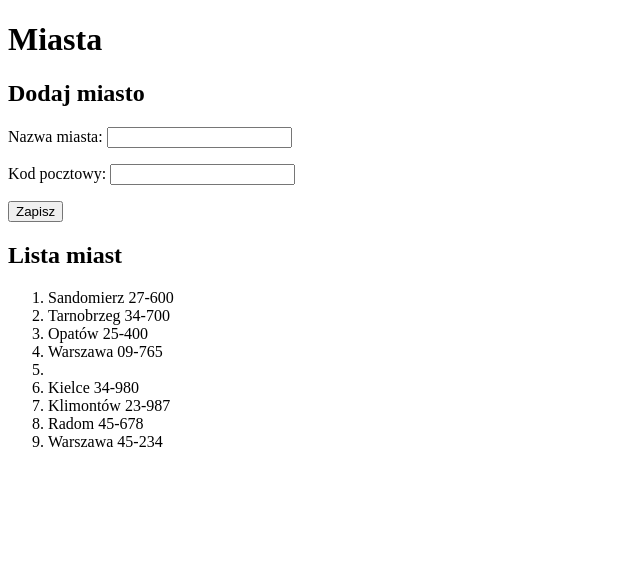
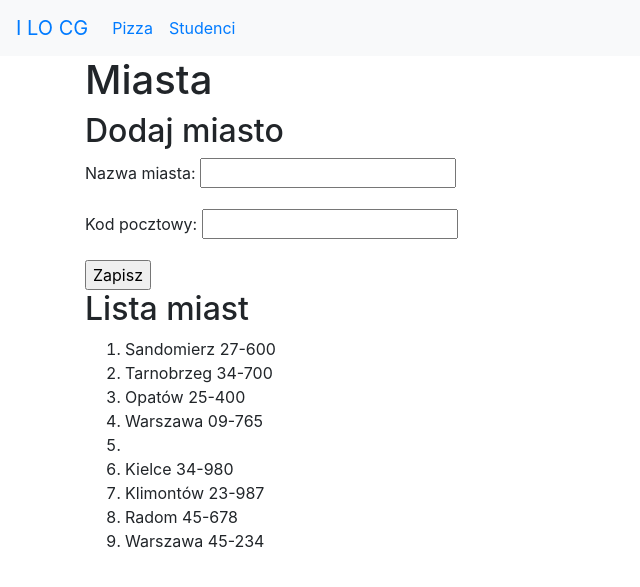
Before and after one commit to lo1cgsan/djangoapp1, a Django app: page /studenci/miasta/ in a window 1280 px wide. Shown: the top 587 px of the page, without its empty margins (0-640 px from the left). Run offline with Django 3.2, Linux system fonts and the light colour scheme; data comes from the database, SQL or seed files in the repository; some libraries are stand-ins or nearby versions.

Commit message:
dodawanie szablonu Bootstrap cz. 1

```diff
--- a/pizza/urls.py
+++ b/pizza/urls.py
@@ -1,6 +1,7 @@
 from django.urls import path
 from . import views
 
+app_name = 'pizza'
 urlpatterns = [
 	path('', views.index, name='index'),
     path('komunikat/', views.komunikat, name='komunikat'),
--- a/studenci/views.py
+++ b/studenci/views.py
@@ -46,6 +46,7 @@
             u = Uczelnia(nazwa=form.cleaned_data['nazwa'])
             u.save()
             messages.success(request, "Poprawnie dodano dane!")
+            return redirect(reverse('studenci:uczelnie'))
         else:
             messages.error(request, "Niepoprawne dane!")
     else:
--- a/templates/szablon.html
+++ b/templates/szablon.html
@@ -2,10 +2,33 @@
 <html lang="pl">
 <head>
     <meta charset="UTF-8">
+    <meta name="viewport" content="width=device-width, initial-scale=1">
     <title>{% block tytul %}Projekt Django{% endblock tytul %}</title>
+    <link rel="stylesheet" href="https://stackpath.bootstrapcdn.com/bootstrap/4.3.1/css/bootstrap.min.css" integrity="sha384-ggOyR0iXCbMQv3Xipma34MD+dH/1fQ784/j6cY/iJTQUOhcWr7x9JvoRxT2MZw1T" crossorigin="anonymous">
 </head>
 <body>
-    <h1>{% block naglowek %}Projekt Django{% endblock naglowek %}</h1>
+    <nav class="navbar navbar-expand-sm bg-light">
+        <a class="navbar-brand" href="http://lo1.sandomierz.pl">I LO CG</a>
+        <button class="navbar-toggler" type="button" data-toggle="collapse" data-target="#collapsibleNavbar">
+            <span class="navbar-toggler-icon"></span>
+        </button>
+        <div class="collapse navbar-collapse" id="collapsibleNavbar">
+            <ul class="navbar-nav">
+                <li class="nav-item">
+                    <a href="{% url 'pizza:index' %}" class="nav-link">Pizza</a>
+                </li>
+                <li class="nav-item">
+                    <a href="{% url 'studenci:index' %}" class="nav-link">Studenci</a>
+                </li>
+            </ul>
+        </div>
+    </nav>
+
+    <div class="container">
+        <div class="row">
+            <div class="col">
+
+<h1>{% block naglowek %}Projekt Django{% endblock naglowek %}</h1>
 
 {% block komunikaty %}
 {% if messages %}
@@ -20,5 +43,13 @@
 {% block tresc %}
 {% endblock tresc %}
 
+            </div>
+        </div>
+    </div>
+
+<script src="https://code.jquery.com/jquery-3.3.1.slim.min.js" integrity="sha384-q8i/X+965DzO0rT7abK41JStQIAqVgRVzpbzo5smXKp4YfRvH+8abtTE1Pi6jizo" crossorigin="anonymous"></script>
+<script src="https://cdnjs.cloudflare.com/ajax/libs/popper.js/1.14.7/umd/popper.min.js" integrity="sha384-UO2eT0CpHqdSJQ6hJty5KVphtPhzWj9WO1clHTMGa3JDZwrnQq4sF86dIHNDz0W1" crossorigin="anonymous"></script>
+<script src="https://stackpath.bootstrapcdn.com/bootstrap/4.3.1/js/bootstrap.min.js" integrity="sha384-JjSmVgyd0p3pXB1rRibZUAYoIIy6OrQ6VrjIEaFf/nJGzIxFDsf4x0xIM+B07jRM" crossorigin="anonymous"></script>
+
 </body>
 </html>
```
